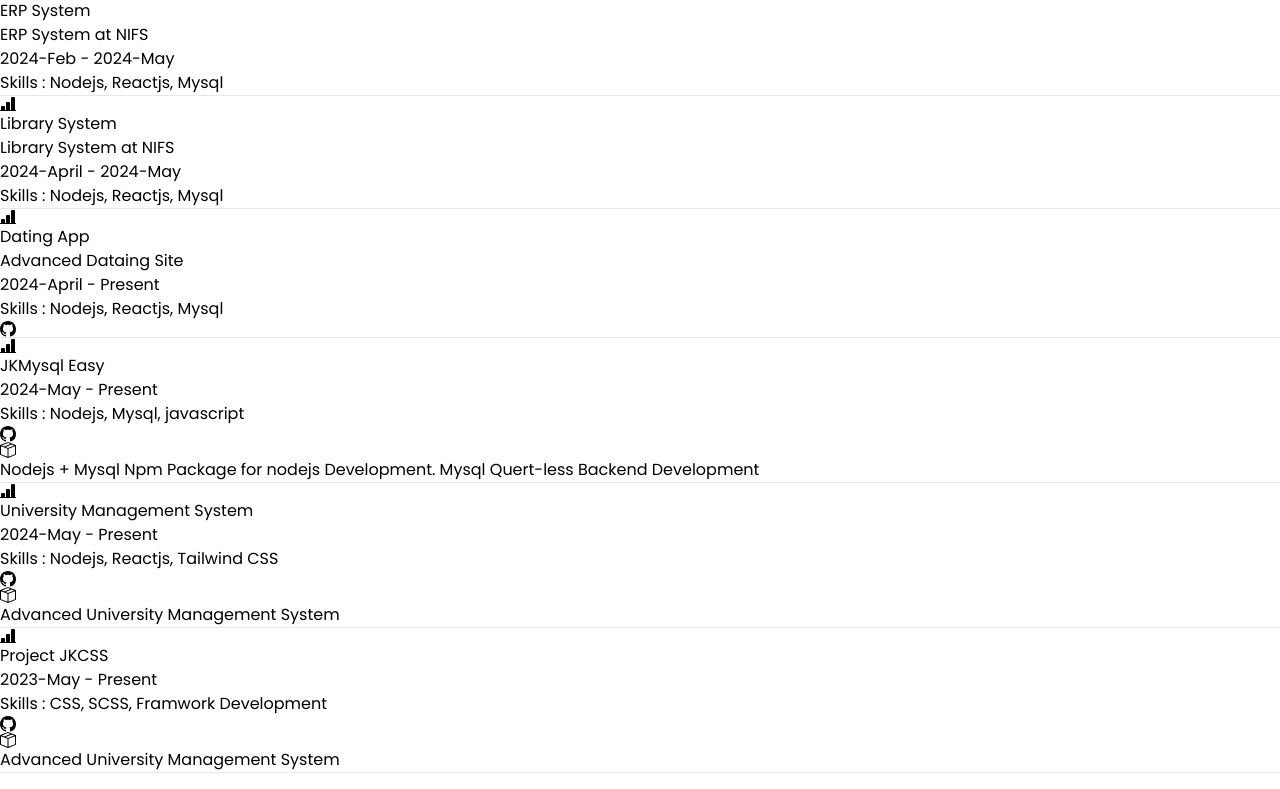
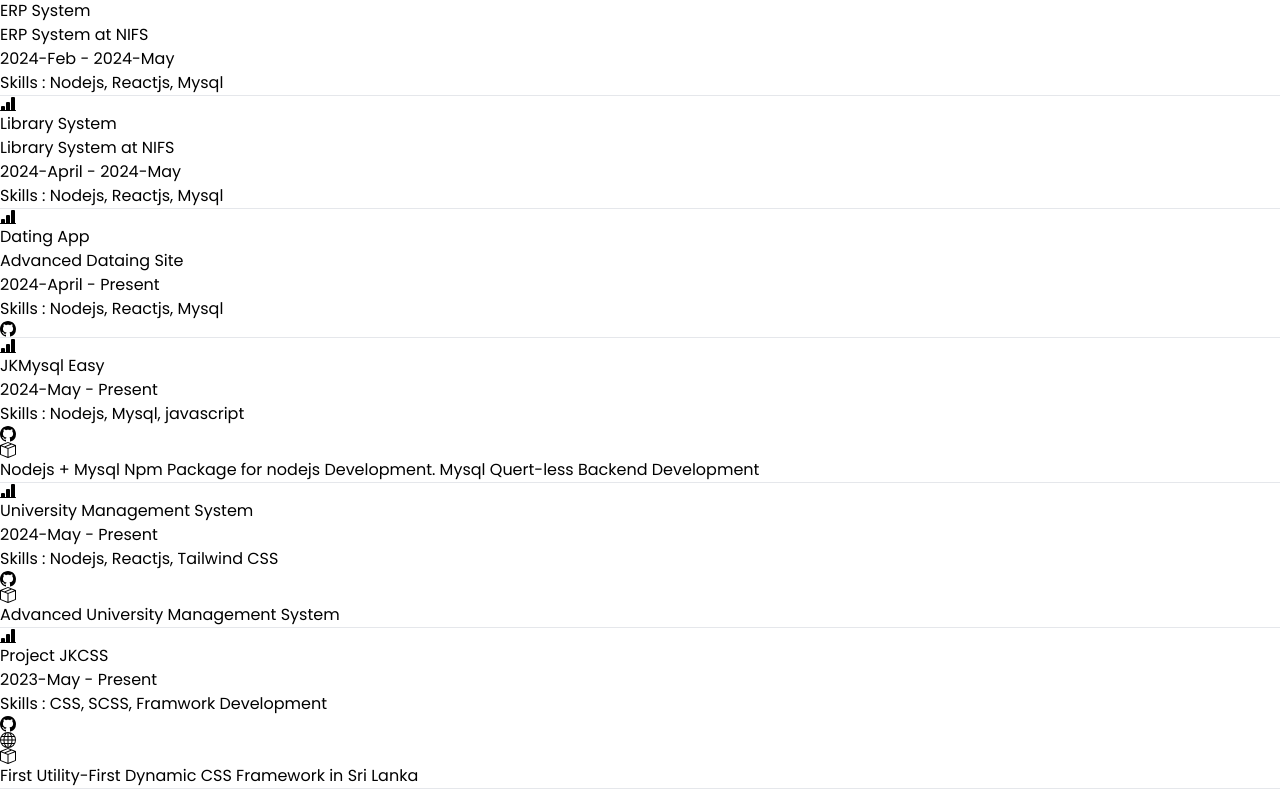
Before and after one commit to BackendExpert/Myportfolio, a React (Vite) app in the folder myportfolio/: page / in a window 1280 px wide. Shown: the part 10712-11501 px from the top of the page. Built offline with nearby package versions, Linux system fonts and the light colour scheme; a web font is replaced by a local one.

Commit message:
Update Projects.jsx
Co-Authored-By: JehanKandy  <jehankandy@gmail.com>

```diff
--- a/myportfolio/src/comportment/Projects.jsx
+++ b/myportfolio/src/comportment/Projects.jsx
@@ -113,8 +113,11 @@ const Projects = () => {
                             <p className="my-4">2023-May - Present</p>
                             <p className="">Skills : CSS, SCSS, Framwork Development</p>
                             <p className="flex my-4">
-                                <a href="https://github.com/BackendExpert/mysql-easy" className='px-2 text-xl text-[#00A0DF]' target='_blank'>
+                                <a href="https://github.com/JKCSS-CSS-Framework" className='px-2 text-xl text-[#00A0DF]' target='_blank'>
                                     <BsGithub />
+                                </a>
+                                <a href="https://jkcss-css-framework.github.io/JKCSS-Framework/site/content/docs/" className='px-2 text-xl text-[#00A0DF]' target='_blank'>
+                                    <BsGlobe />
                                 </a>
                                 <a href="https://www.npmjs.com/package/jkmysql-easy" className='px-2 text-xl text-[#00A0DF]' target='_blank'>
                                     <BsBoxSeam />
@@ -123,7 +126,7 @@ const Projects = () => {
                         </div>
                     </div>
                 </div>
-                <p className="">Advanced University Management System </p>
+                <p className="">First Utility-First Dynamic CSS Framework in Sri Lanka </p>
             </div>
             <hr className='md:hidden block border border-[#00A0DF] w-3/4'/>
         </div>
```
